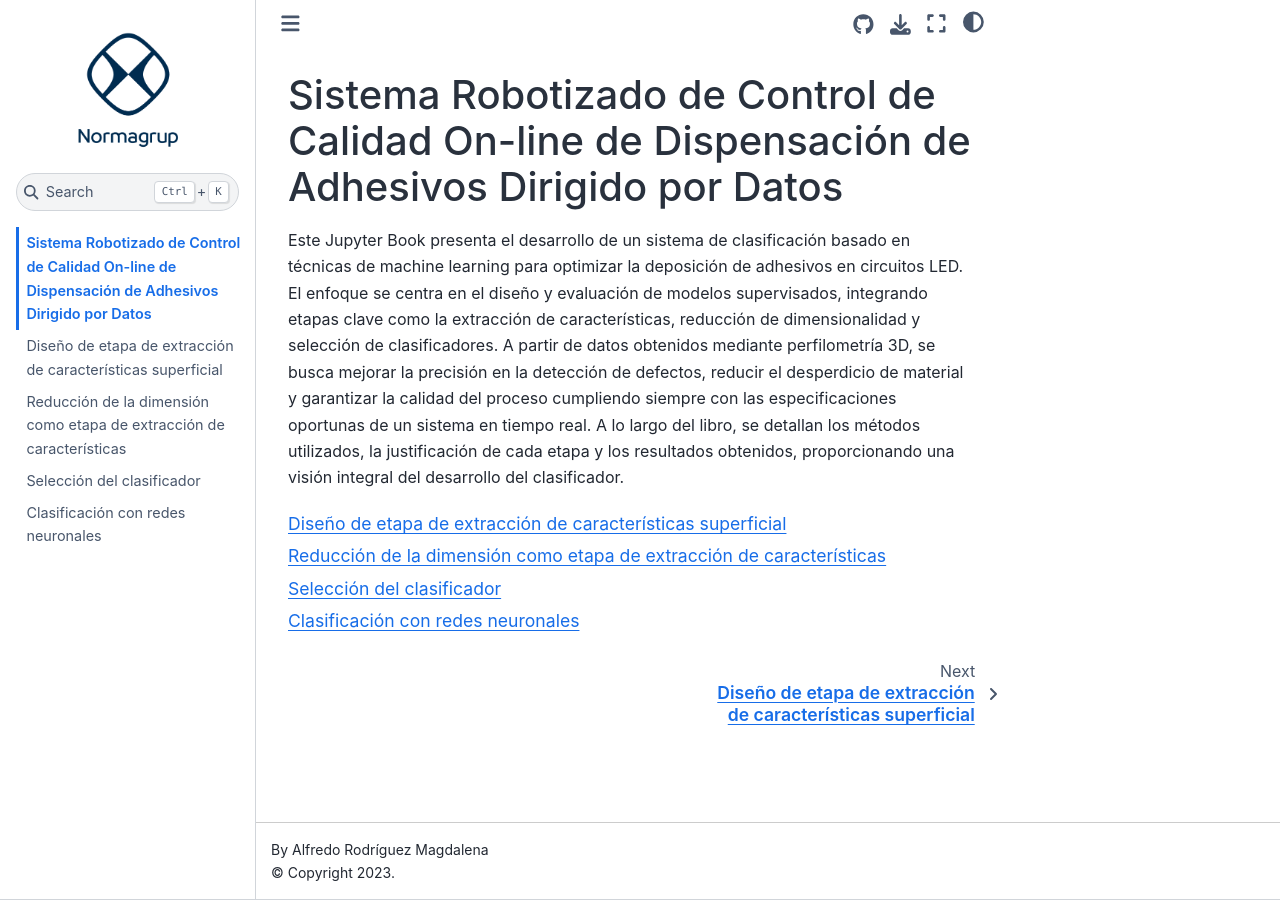
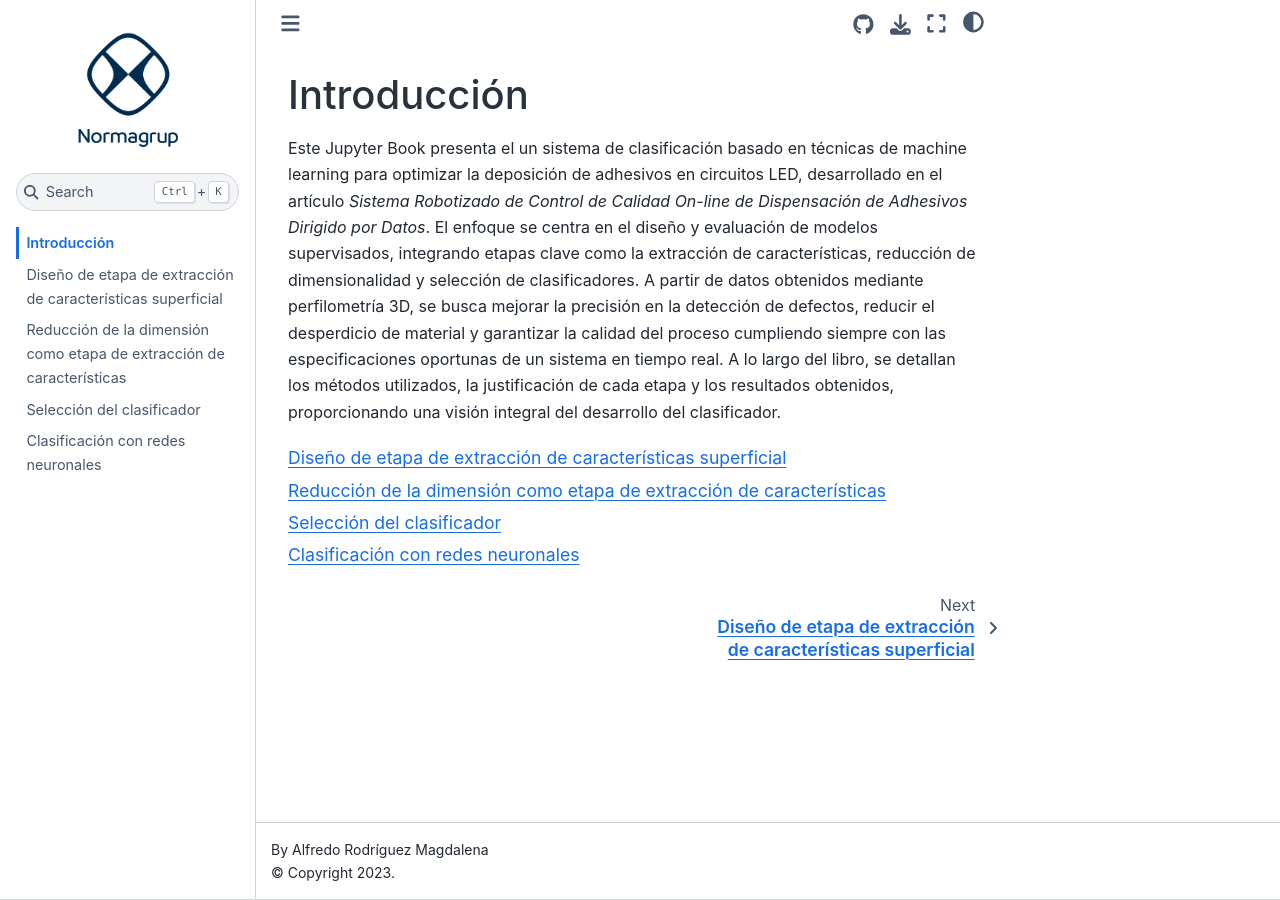
Before and after one commit to alfredorguez/CCODA, a Jupyter Book: the page built from docs/intro.md, in a window 1280 px wide. Built offline with Jupyter Book 1.0.4 settings and Sphinx 7.4.7 and the Sphinx Book theme 1.1.4, drawn with Linux system fonts in a browser that asks for light colours; pages that are not in the unit, such as notebooks, are missing from menus.

Commit message:
Intro v2

````diff
--- a/docs/intro.md
+++ b/docs/intro.md
@@ -1,6 +1,6 @@
-# Sistema Robotizado de Control de Calidad On-line de Dispensación de Adhesivos Dirigido por Datos
+# Introducción
 
-Este Jupyter Book presenta el desarrollo de un sistema de clasificación basado en técnicas de machine learning para optimizar la deposición de adhesivos en circuitos LED. El enfoque se centra en el diseño y evaluación de modelos supervisados, integrando etapas clave como la extracción de características, reducción de dimensionalidad y selección de clasificadores. A partir de datos obtenidos mediante perfilometría 3D, se busca mejorar la precisión en la detección de defectos, reducir el desperdicio de material y garantizar la calidad del proceso cumpliendo siempre con las especificaciones oportunas de un sistema en tiempo real. A lo largo del libro, se detallan los métodos utilizados, la justificación de cada etapa y los resultados obtenidos, proporcionando una visión integral del desarrollo del clasificador.
+Este Jupyter Book presenta el un sistema de clasificación basado en técnicas de machine learning para optimizar la deposición de adhesivos en circuitos LED, desarrollado en el artículo _Sistema Robotizado de Control de Calidad On-line de Dispensación de Adhesivos Dirigido por Datos_. El enfoque se centra en el diseño y evaluación de modelos supervisados, integrando etapas clave como la extracción de características, reducción de dimensionalidad y selección de clasificadores. A partir de datos obtenidos mediante perfilometría 3D, se busca mejorar la precisión en la detección de defectos, reducir el desperdicio de material y garantizar la calidad del proceso cumpliendo siempre con las especificaciones oportunas de un sistema en tiempo real. A lo largo del libro, se detallan los métodos utilizados, la justificación de cada etapa y los resultados obtenidos, proporcionando una visión integral del desarrollo del clasificador.
 
 ```{tableofcontents}
 ```
````
